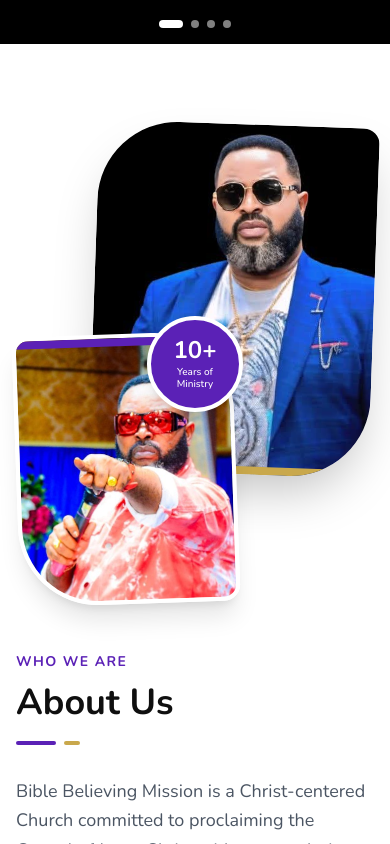
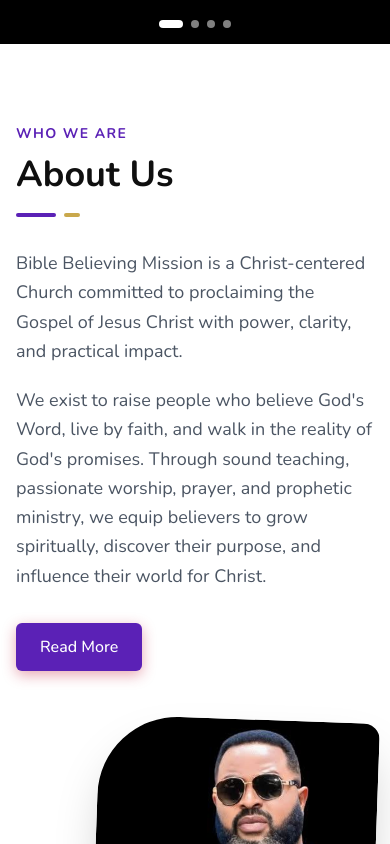
Before and after one commit to Charleskojomark/bible-believing-mission, a Next.js app: page / in a window 390 px wide. Shown: the part 800-1644 px from the top of the page. Built offline with nearby package versions, Linux system fonts and the light colour scheme; no server answers.

Commit message:
Mobile: show About Us text before image on small screens

```diff
--- a/src/components/home/AboutPreview.tsx
+++ b/src/components/home/AboutPreview.tsx
@@ -16,7 +16,7 @@ export const AboutPreview = () => {
                     whileInView={{ opacity: 1, x: 0 }}
                     viewport={{ once: true }}
                     transition={{ duration: 0.6 }}
-                    className="order-2 lg:order-1"
+                    className="order-1 lg:order-1"
                 >
                     <p className="text-primary font-bold uppercase tracking-widest text-sm mb-2">Who We Are</p>
                     <h2 className="font-heading text-4xl md:text-5xl font-bold text-dark mb-4 leading-tight">About Us</h2>
@@ -39,7 +39,7 @@ export const AboutPreview = () => {
                     whileInView={{ opacity: 1, x: 0 }}
                     viewport={{ once: true }}
                     transition={{ duration: 0.6, delay: 0.15 }}
-                    className="relative order-1 lg:order-2 flex justify-center"
+                    className="relative order-2 lg:order-2 flex justify-center"
                     style={{ height: "480px" }}
                 >
                     {/* Main large image — top-right, slight tilt */}
```
